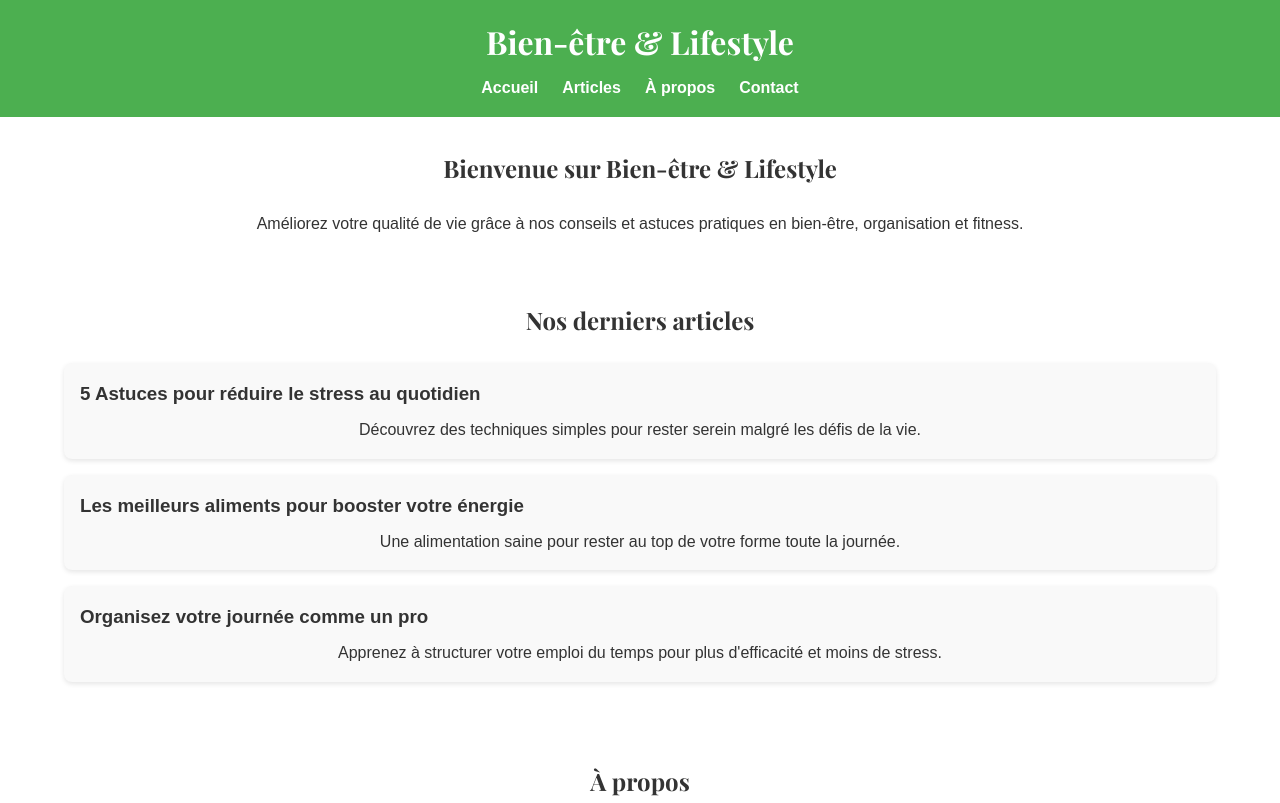
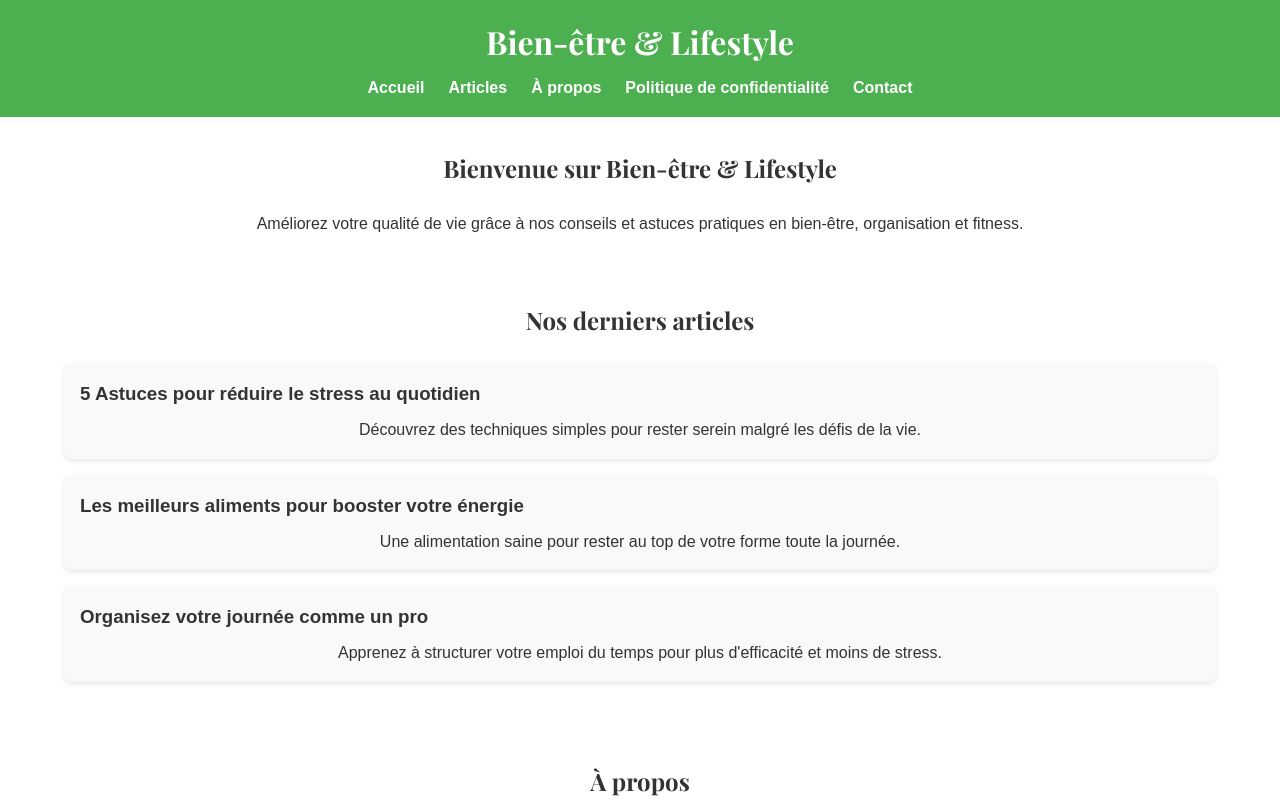
Before and after one commit to MichLLLLL/bienetre, a plain HTML site: page index.html in a window 1280 px wide. Shown: the top 803 px of the page. Drawn offline with nearby package versions, Linux system fonts and the light colour scheme; a web font is replaced by a local one.

Commit message:
Update index.html

```diff
--- a/index.html
+++ b/index.html
@@ -20,6 +20,7 @@
           <li><a href="#home">Accueil</a></li>
           <li><a href="#articles">Articles</a></li>
           <li><a href="#about">À propos</a></li>
+          <li><a href="#privacy">Politique de confidentialité</a></li>
           <li><a href="#contact">Contact</a></li>
         </ul>
       </nav>
```
